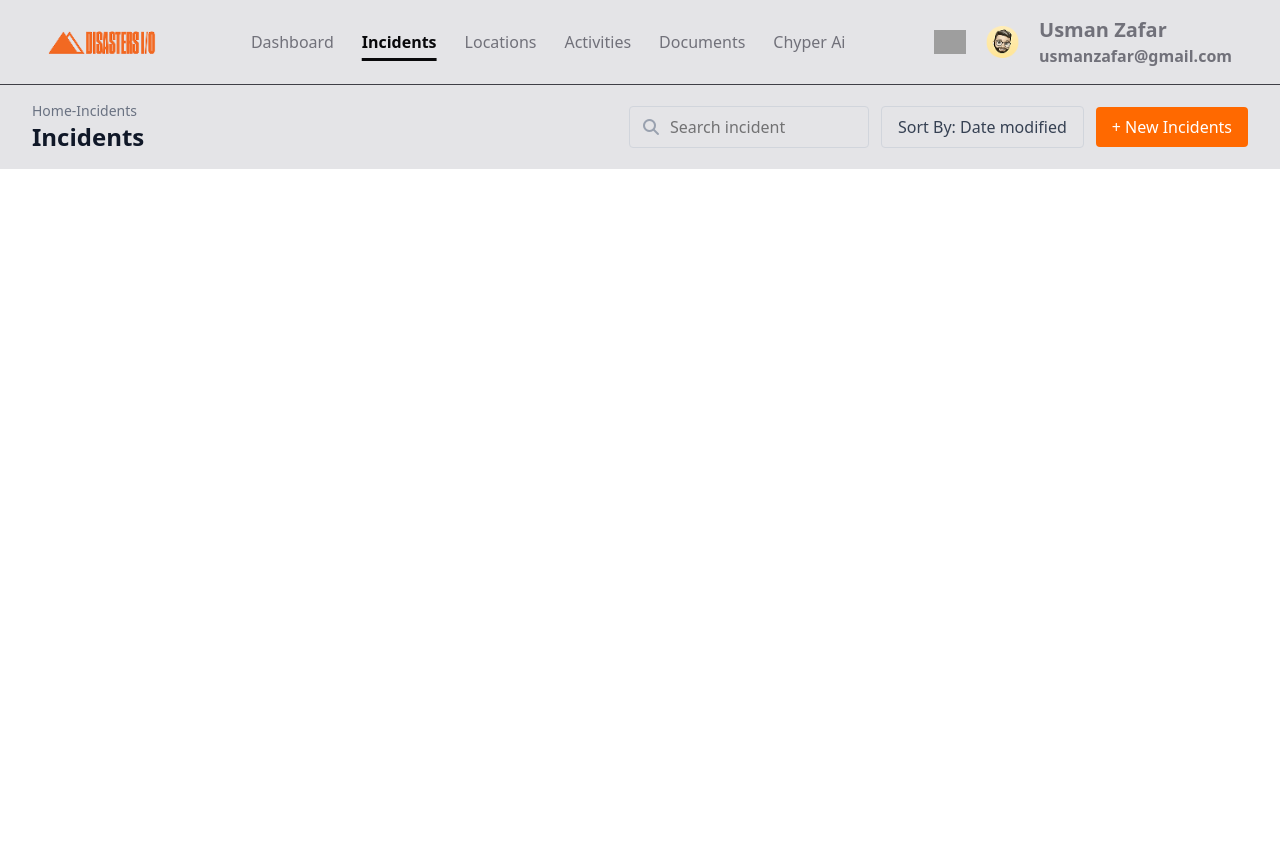
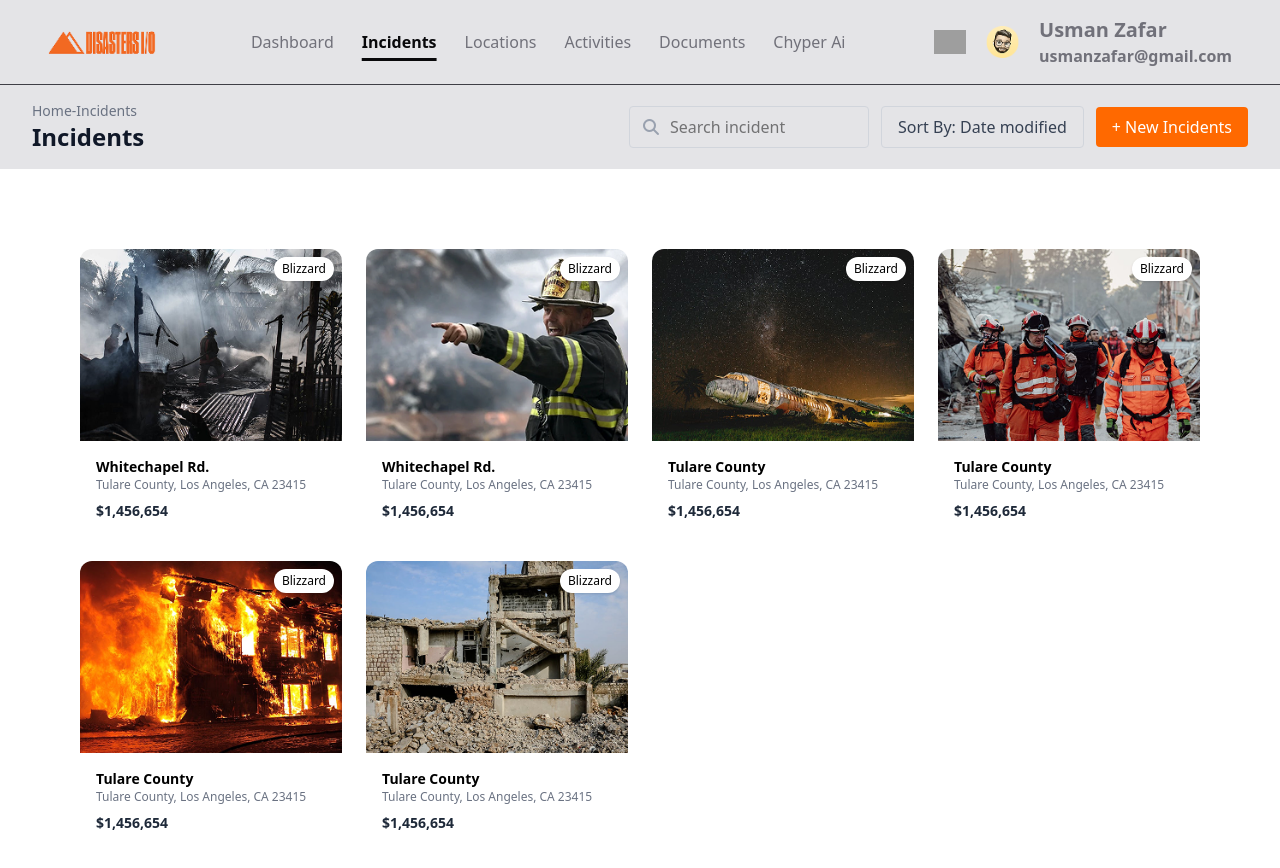
Before and after one commit to hasan9878/React-js-2, a React (Vite) app: page /Incidents in a window 1280 px wide. Shown: the top 868 px of the page. Before the commit the page ends 800 px from the top, so only its background shows below. Built offline with nearby package versions, Linux system fonts and the light colour scheme; grey boxes are pictures that could not be loaded.

Commit message:
full Incidents Home section

```diff
--- a/src/Components/Incidents.jsx
+++ b/src/Components/Incidents.jsx
@@ -1,8 +1,54 @@
 import React from 'react'
 import Hero from './Hero';
+import Card from './Card';
 
 
 
+
+const Data = [
+  {
+    image: '/card1.png',
+    title: 'Whitechapel Rd.',
+    location: 'Tulare County, Los Angeles, CA 23415',
+    price: 1456654,
+    tag: 'Blizzard',
+  },
+  {
+    image: '/card2.png',
+    title: 'Whitechapel Rd.',
+    location: 'Tulare County, Los Angeles, CA 23415',
+    price: 1456654,
+    tag: 'Blizzard',
+  },
+  {
+    image: '/card3.png',
+    title: 'Tulare County',
+    location: 'Tulare County, Los Angeles, CA 23415',
+    price: 1456654,
+    tag: 'Blizzard',
+  },
+  {
+    image: '/card4.png',
+    title: 'Tulare County',
+    location: 'Tulare County, Los Angeles, CA 23415',
+    price: 1456654,
+    tag: 'Blizzard',
+  },
+  {
+    image: '/card5.png',
+    title: 'Tulare County',
+    location: 'Tulare County, Los Angeles, CA 23415',
+    price: 1456654,
+    tag: 'Blizzard',
+  },
+  {
+    image: '/card6.png',
+    title: 'Tulare County',
+    location: 'Tulare County, Los Angeles, CA 23415',
+    price: 1456654,
+    tag: 'Blizzard',
+  },
+];
 
 
 function Incidents() {
@@ -12,6 +58,16 @@ function Incidents() {
    <>
    <Hero title="Home-Incidents" subtitle="Incidents" buttontext="+ New Incidents" buttonLink="/Incidents/IncidentsStep2"/>
 
+
+
+       <div className="p-20 min-h-screen mb-56">
+      <div className="grid grid-cols-1 sm:grid-cols-2 md:grid-cols-3 lg:grid-cols-4 gap-6">
+        {Data.map((item, index) => (
+          <Card key={index} {...item} />
+        ))}
+      </div>
+    </div>
+
    </>
   )
 }
```
